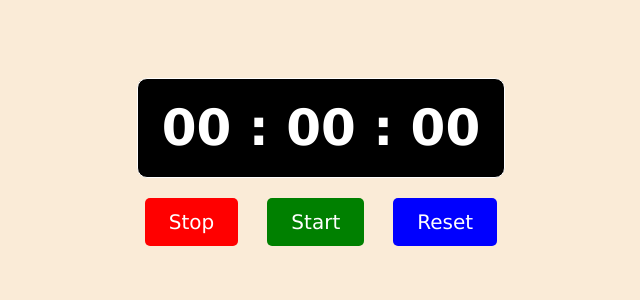
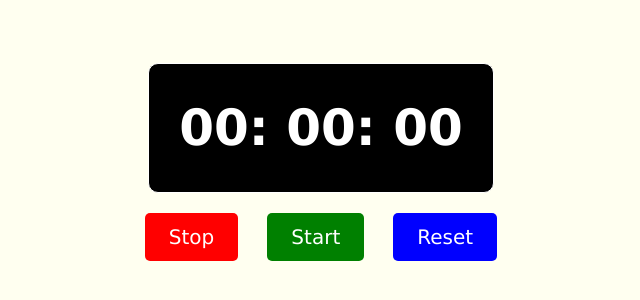
Before and after one commit to 05Anuja/Stopwatch, a plain HTML site: page index.html in a window 1280 px wide. Shown: the part 238-538 px from the top of the page, without its empty margins (319-959 px from the left). Drawn offline with Linux system fonts and the light colour scheme.

Commit message:
Modified Version

```diff
--- a/index.html
+++ b/index.html
@@ -8,7 +8,7 @@
   </head>
   <body>
     <div class="stopwatch">
-      <div class="timer">00 : 00 : 00</div>
+      <div class="timer"></div>
     </div>
     <div class="btns">
       <button class="btn" style="--clr: red;" id="stop" onclick="stopBtnFun()">Stop</button>
--- a/script.js
+++ b/script.js
@@ -14,6 +14,8 @@ let timerId = null;
 //     }
 //     timerId = setInterval(startTimer, 10);
 // });
+
+timer.innerHTML = `00: 00: 00`;
 
 function startBtnFun() {
     if (timerId !== null) {
--- a/style.css
+++ b/style.css
@@ -7,7 +7,7 @@
 
 body {
     /* background-color: rgba(0, 0, 0, 0.6); */
-    background-color: antiquewhite;
+    background-color: ivory;
     color: white;
     display: flex;
     flex-direction: column;
@@ -18,7 +18,7 @@ body {
 
 .stopwatch {
     background-color: black;
-    padding: 20px 24px;
+    padding: 35px 30px;
     border-radius: 10px;
     border: 1px solid white;
 }
```
